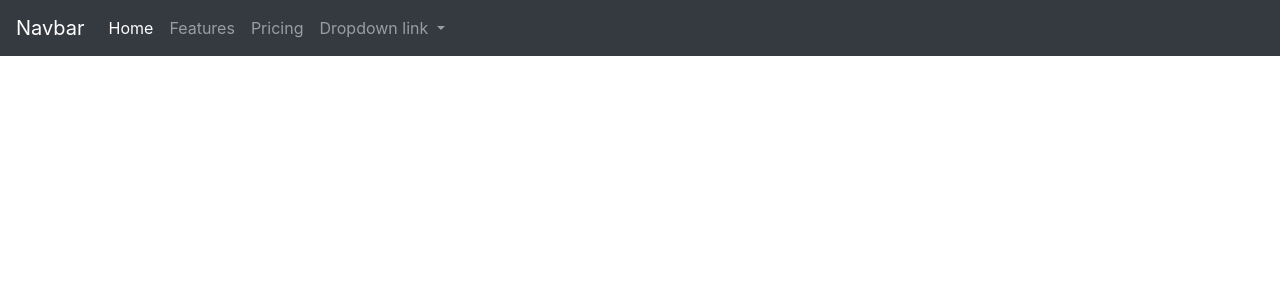
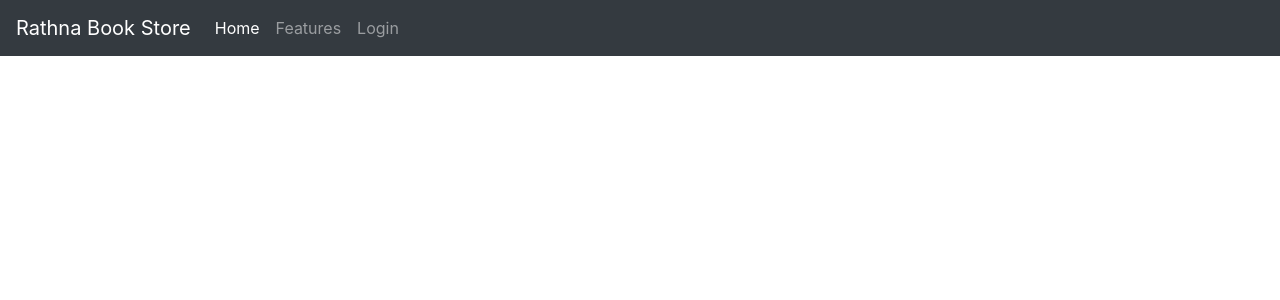
Before and after one commit to chamindaindunil/CMS-Project, an Angular app in the folder front-end/: page / in a window 1280 px wide. Shown: the top 300 px of the page. Built offline with nearby package versions, Linux system fonts and the light colour scheme.

Commit message:
auth service

```diff
--- a/front-end/src/app/pages/home/home.component.html
+++ b/front-end/src/app/pages/home/home.component.html
@@ -1,28 +1,18 @@
 <nav class="navbar navbar-expand-lg navbar-dark bg-dark">
-    <a class="navbar-brand" href="#">Navbar</a>
+    <a class="navbar-brand" href="#">Rathna Book Store</a>
     <button class="navbar-toggler" type="button" data-toggle="collapse" data-target="#navbarNavDropdown" aria-controls="navbarNavDropdown" aria-expanded="false" aria-label="Toggle navigation">
       <span class="navbar-toggler-icon"></span>
     </button>
     <div class="collapse navbar-collapse" id="navbarNavDropdown">
       <ul class="navbar-nav">
         <li class="nav-item active">
-          <a class="nav-link" href="#">Home <span class="sr-only">(current)</span></a>
+          <a class="nav-link" routerLink="">Home <span class="sr-only">(current)</span></a>
         </li>
         <li class="nav-item">
-          <a class="nav-link" href="#">Features</a>
+          <a class="nav-link" routerLink="#">Features</a>
         </li>
         <li class="nav-item">
-          <a class="nav-link" href="#">Pricing</a>
-        </li>
-        <li class="nav-item dropdown">
-          <a class="nav-link dropdown-toggle" href="#" id="navbarDropdownMenuLink" role="button" data-toggle="dropdown" aria-haspopup="true" aria-expanded="false">
-            Dropdown link
-          </a>
-          <div class="dropdown-menu" aria-labelledby="navbarDropdownMenuLink">
-            <a class="dropdown-item" href="#">Action</a>
-            <a class="dropdown-item" href="#">Another action</a>
-            <a class="dropdown-item" href="#">Something else here</a>
-          </div>
+          <a class="nav-link" routerLink="login">Login</a>
         </li>
       </ul>
     </div>
--- a/front-end/src/app/pages/login/login.component.ts
+++ b/front-end/src/app/pages/login/login.component.ts
@@ -1,4 +1,6 @@
 import { Component, OnInit } from '@angular/core';
+import { User } from 'src/app/model/user.model';
+import { AuthService } from 'src/app/services/auth.service';
 
 @Component({
   selector: 'app-login',
```
Also changed, not shown: front-end/src/app/model/user.model.ts (added, +7 -0 lines), front-end/src/app/services/auth.service.ts (+12 -1 lines).
